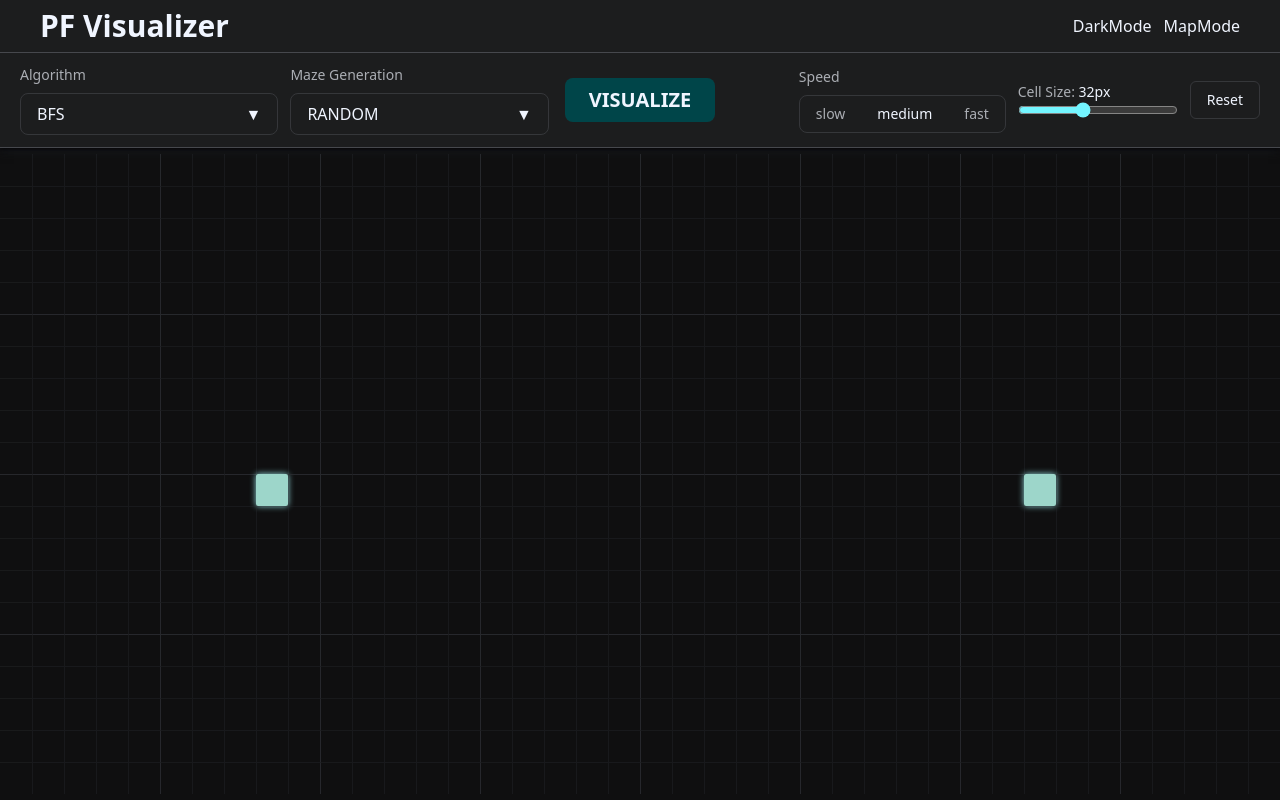
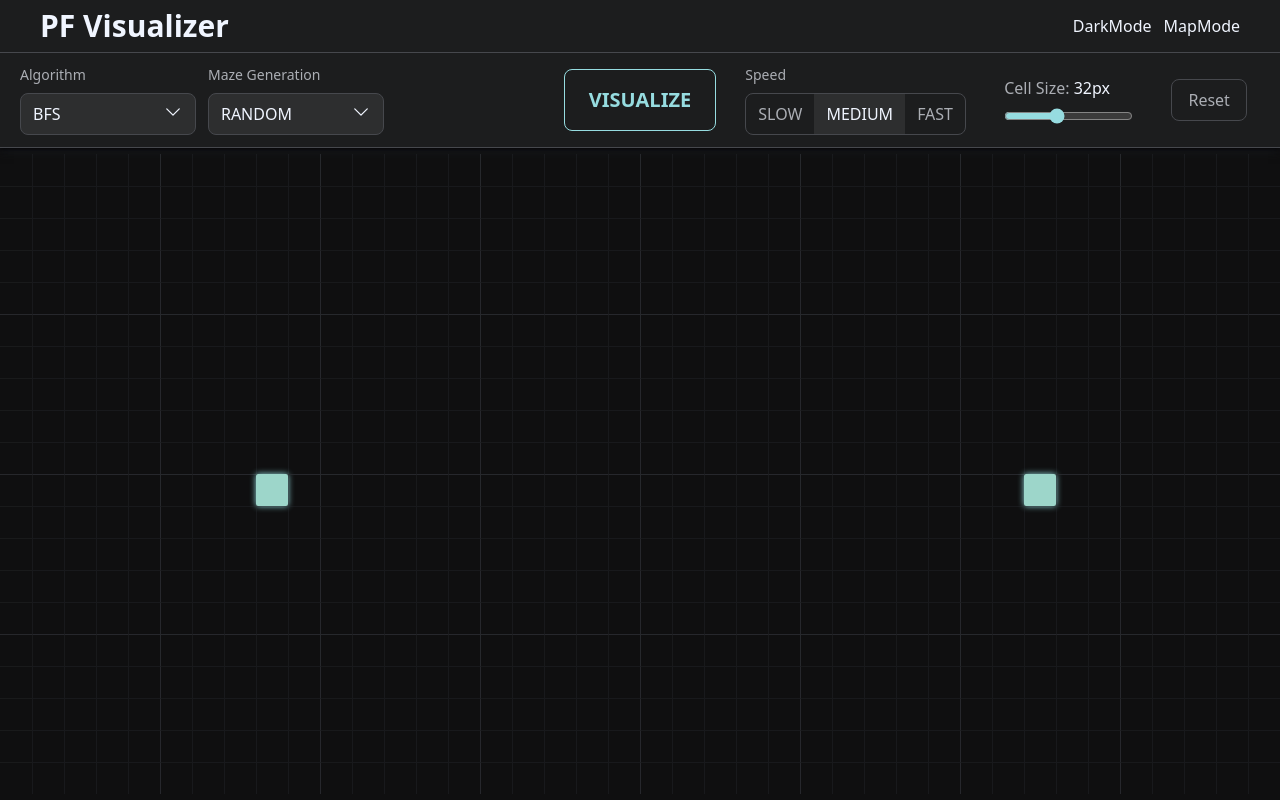
Before and after one commit to Willgxnzalez/pathfinder-visualizer, a React (Vite) app: page / in a window 1280 px wide. Built offline with nearby package versions, Linux system fonts and the light colour scheme.

Commit message:
Update UI with icons and hover states

```diff
--- a/src/components/ToolBar.tsx
+++ b/src/components/ToolBar.tsx
@@ -1,4 +1,5 @@
 import React, { useState, useRef, useEffect } from "react";
+import { ChevronDownIcon } from '@heroicons/react/24/solid';
 import { Algorithm, AnimationState } from "../types";
 import clsx from "clsx";
 
@@ -51,33 +52,35 @@ function Dropdown<T extends string>({
     }, [open]);
 
     return (
-        <div ref={ref} className="relative w-1/2">
+        <div ref={ref} className="relative w-1/3">
             <label className="text-sm text-text-muted block mb-2">{label}</label>
             <button
                 type="button"
                 disabled={disabled}
                 onClick={() => setOpen(!open)}
                 className={clsx(
-                    "w-full flex justify-between px-4 py-2 rounded-lg  text-text-main",
-                    "border border-bdr-glass hover:bg-bg-2 transition-all",
+                    "w-full flex justify-between px-3 py-2 rounded-lg",
+                    "appearance-none font-medium",
+                    "text-text-main",
+                    "border border-bdr",
+                    "cursor-pointer",
+                    "bg-surface-light",
+                    "hover:bg-surface-highlight",
+                    "transition-all",
                     disabled && "opacity-60 cursor-not-allowed"
                 )}
             >
                 {value.toUpperCase()}
-                <span aria-hidden>▼</span>
+                <ChevronDownIcon className="size-5"/>
             </button>
 
             {open && (
                 <div
                     className={clsx(
-            "absolute top-full left-0 mt-2 w-full rounded-lg z-30 overflow-hidden pointer-events-auto",
-            "before:absolute before:inset-0 before:backdrop-blur-md before:-z-10 before:rounded-lg"
+                        "absolute top-full left-0 mt-5 w-full z-20 overflow-hidden",
+                        "rounded-lg bg-surface border border-bdr shadow"
                     )}
-        style={{
-            backgroundColor: "rgba(10, 10, 10, 0.4)",
-            boxShadow: "0 5px 30px rgba(0,0,0, 0.25)",
-            border: "1px solid rgba(80, 80, 110, 0.3)",
-        }}
+                    onMouseLeave={() => setOpen(false)}
                 >
                     {options.map((opt) => (
                         <button
@@ -87,8 +90,9 @@ function Dropdown<T extends string>({
                                 setOpen(false);
                             }}
                             className={clsx(
-                    "relative z-10 block w-full text-left px-4 py-2 text-text-main hover:bg-bg-2 pointer-events-auto",
-                    opt === value && "font-semibold bg-bg-2"
+                                "relative block w-full px-4 py-2 text-left pointer-events-auto cursor-pointer z-10",
+                                "text-text-main hover:bg-surface-highlight",
+                                opt === value && "font-semibold bg-surface-light"
                             )}
                         >
                             {opt.toUpperCase()}
@@ -125,10 +129,10 @@ export default function ToolBar({
             key={s}
             onClick={() => onSpeedChange(s)}
             className={clsx(
-                "px-4 py-2 text-sm font-medium",
+                "px-3 py-2 text-sm font-medium",
                 (speed === s)
-                    ? "bg-bg-2 text-text-main "
-                    : "bg-bg-glass text-text-muted hover:bg-bg-2",
+                    ? "text-text-main bg-surface-light"
+                    : "text-text-muted hover:bg-surface-light"
             )}
         >
             {s}
@@ -138,12 +142,13 @@ export default function ToolBar({
     return (
         <div
             className={clsx(
-                "w-full flex items-center justify-between gap-4 px-5 py-3 z-20 transition-opacity",
+                "w-full flex items-center justify-between gap-4 px-5 py-3 z-20",
+                "transition-opacity",
                 isDrawing ? "opacity-60" : "opacity-100"
             )}
         >
-            {/* Left - Dropdowns */}
-            <div className="flex flex-1 gap-3">
+            {/* Left controls */}
+            <div className="flex flex-1 items-center justify-start gap-3 flex-wrap">
                 <Dropdown
                     label="Algorithm"
                     options={["bfs", "dfs", "astar", "gbfs", "dijkstra"] as const}
@@ -165,26 +170,38 @@ export default function ToolBar({
                 onClick={onRun}
                 disabled={isAnimating}
                 className={clsx(
-                    "px-6 py-2 text-xl font-bold rounded-lg transition-all",
+                    "px-6 py-4 text-xl font-bold rounded-lg transition-all appearance-none cursor-pointer",
                     isAnimating
-                        ? "bg-bg-2 opacity-50 cursor-not-allowed text-text-muted"
-                        : "bg-secondary text-text-main"
+                        ? "opacity-50 cursor-not-allowed text-text-muted"
+                        : "text-primary border border-primary hover:bg-secondary hover:border-secondary"
                 )}
             >
                 VISUALIZE
             </button>
 
-            {/* Right - Speed / Cell Size / Reset */}
-            <div className="flex flex-1 items-center justify-end gap-3">
-                <div className="flex flex-col gap-2">
-                    <label className="text-sm text-text-muted">Speed</label>
-                    <div className="flex rounded-lg overflow-hidden border border-bdr-glass">
-                        {(["slow", "medium", "fast"] as const).map(speedBtn)}
+            {/* Right controls */}
+            <div className="flex flex-1 items-center justify-around gap-3 flex-wrap">
+                <div className="flex flex-col">
+                    <label className="text-sm text-text-muted mb-2">Speed</label>
+                    <div className="flex rounded-lg overflow-hidden border border-bdr">
+                        {(["slow", "medium", "fast"] as const).map((s: "slow" | "medium" | "fast") => (
+                            <button
+                                key={s}
+                                onClick={() => onSpeedChange(s)}
+                                className={clsx(
+                                    "px-3 py-2 font-medium hover:bg-surface-highlight cursor-pointer",
+                                    (speed === s)
+                                        ? "text-text-main bg-surface-light"
+                                        : "text-text-muted "
+                                )}
+                            >
+                                {s.toUpperCase()}
+                            </button>
+                        ))}
                     </div>
                 </div>
-
-                <div className="flex flex-col w-40">
-                    <label className="text-sm text-text-muted">
+                <div className="flex flex-col">
+                    <label className="text-text-muted mb-2">
                         Cell Size: <span className="text-text-main">{cellSize}px</span>
                     </label>
                     <input
@@ -195,18 +212,17 @@ export default function ToolBar({
                         value={cellSize}
                         onChange={(e) => onCellSizeChange(Number(e.target.value))}
                         disabled={isAnimating}
-                        className="accent-accent"
+                        className="accent-primary"
                     />
                 </div>
-
                 <button
                     onClick={onReset}
                     disabled={isAnimating}
                     className={clsx(
-                        "px-4 py-2 rounded-md text-sm font-medium",
+                        "px-4 py-2 rounded-lg font-medium text-text-muted cursor-pointer",
                         isAnimating
-                            ? "bg-bg-2 opacity-50 cursor-not-allowed text-text-muted"
-                            : "bg-bg-glass border border-bdr-glass text-text-main hover:bg-bg-2"
+                            ? "opacity-50 cursor-not-allowed "
+                            : "border border-bdr hover:text-text-main hover:bg-surface-highlight"
                     )}
                 >
                     Reset
```
Lines whose indentation alone changed are shown as unchanged.
